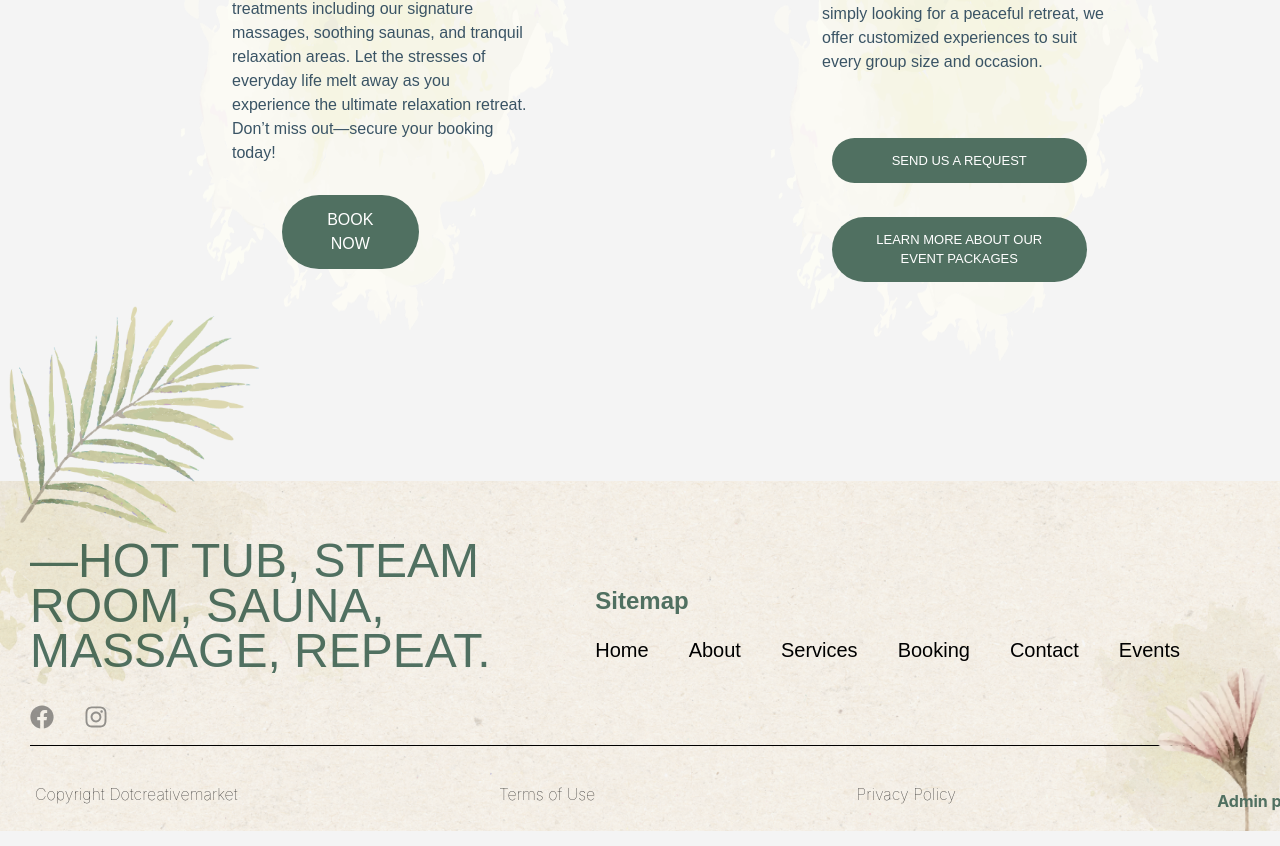
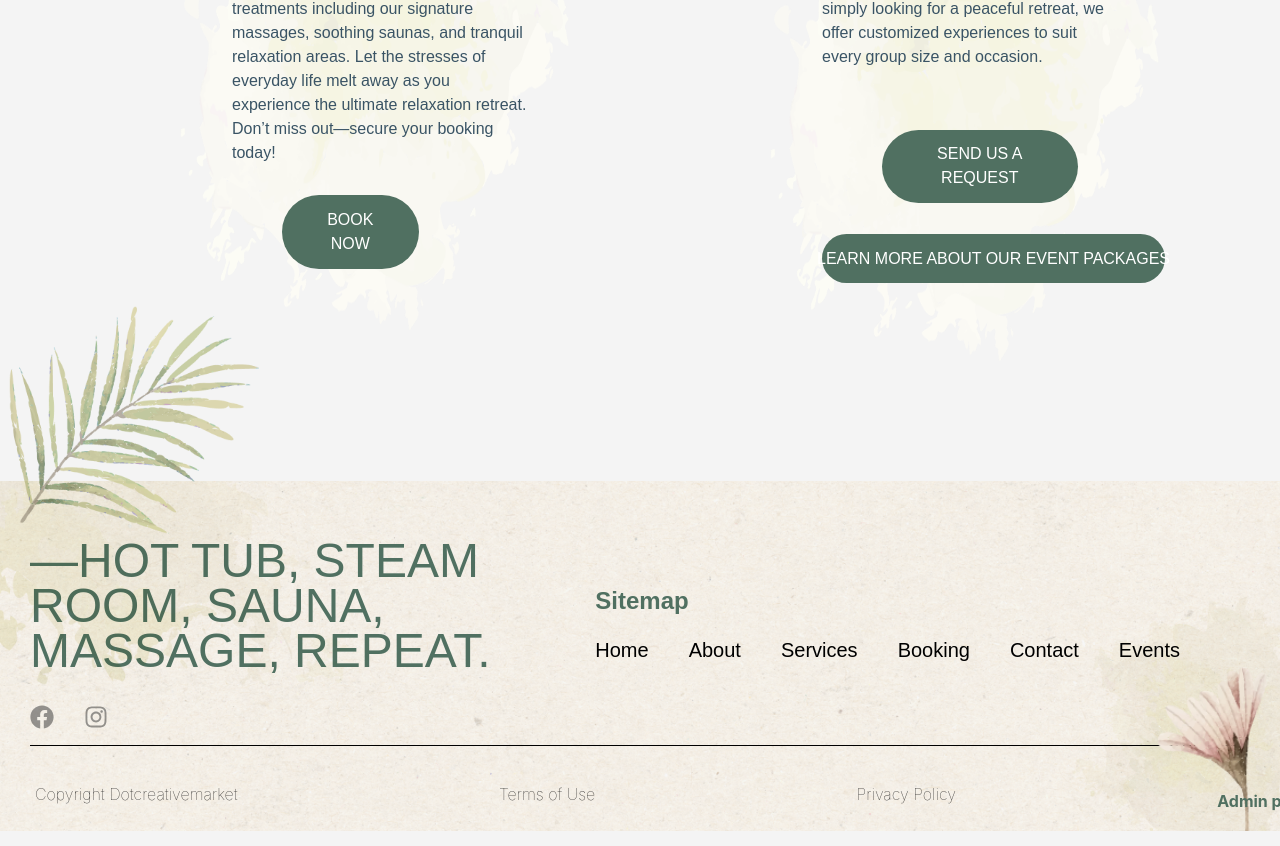
Before and after one commit to EmmaaDy/Examensarbete-SPA, a React (Vite) app in the folder frontend/: page /events in a window 1280 px wide. Shown: the part 1411-2257 px from the top of the page. Built offline with nearby package versions, Linux system fonts and the light colour scheme.

Commit message:
minor changes and styling and styling

```diff
--- a/frontend/src/pages/Events.tsx
+++ b/frontend/src/pages/Events.tsx
@@ -61,7 +61,7 @@ const Events = () => {
             we offer customized experiences to suit every group size and occasion.
           </p>
           <Link to="/contact">SEND US A REQUEST</Link>
-          <Link to="/event/packages" className='Event-packages'>LEARN MORE ABOUT OUR EVENT PACKAGES</Link>
+          <Link to="/event/packages">LEARN MORE ABOUT OUR EVENT PACKAGES</Link>
           <img src={pattern3} alt="bg-pattern" className='events-bg' />
         </div>
 
--- a/frontend/src/styles/Events.css
+++ b/frontend/src/styles/Events.css
@@ -88,11 +88,24 @@
   text-align: center;
 }
 
+.less-stress a:hover, .escape a:hover, .keep-calm a:hover, .event-packages a:hover {
+  background-color: #3e5a48;
+}
+
 .event-packages a {
-    margin-left: 10px;
-    width: 70%;
-    font-size: small;
+  display: flex;
+  justify-content: center;
+  margin-left: 60px;
+  width: 50%;
 }
+
+.event-packages a:last-of-type {
+  width: 100%;
+  white-space: nowrap;
+  margin-left: 0;
+}
+
+
 
 .less-stress a, .escape a, .keep-calm a {
   margin-left: 50px;
```
Lines whose indentation alone changed are shown as unchanged.
